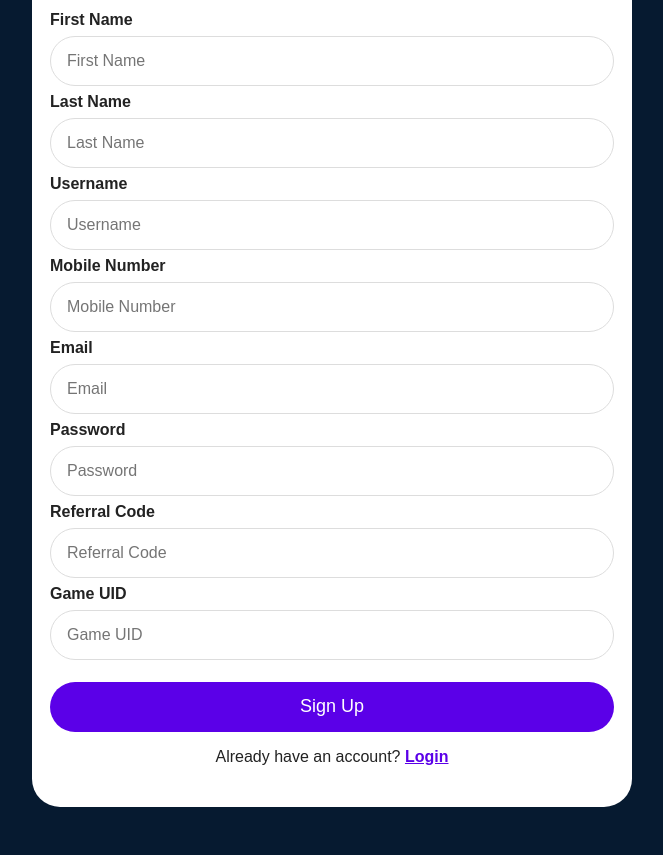
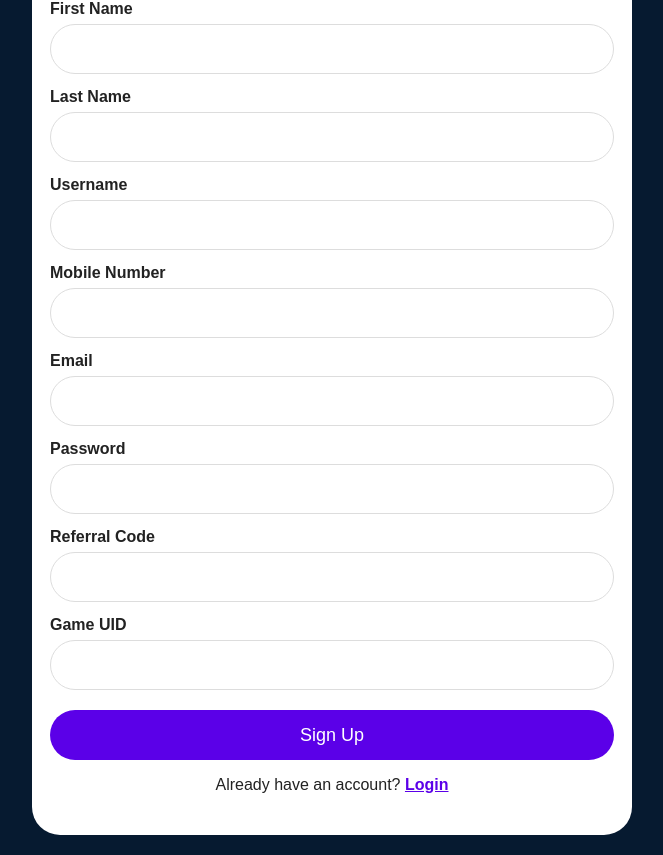
Before and after one commit to rinvati79-cloud/DR-better-, a website: page signup.html in a window 1280 px wide. Shown: the part 158-1013 px from the top of the page, without its empty margins (308-971 px from the left). Before the commit the page ends 985 px from the top, so only its background shows below. Drawn offline with Linux system fonts and the light colour scheme.

Commit message:
Update signup.html

```diff
--- a/signup.html
+++ b/signup.html
@@ -3,41 +3,102 @@
 <head>
 <meta name="viewport" content="width=device-width,initial-scale=1">
 <title>DR Better - Sign Up</title>
+
 <style>
 *{box-sizing:border-box}
-body{margin:0;background:#061a30;font-family:Arial;color:#222}
-.box{max-width:600px;margin:20px auto;background:white;border-radius:28px;padding:25px 18px}
-h1{color:#5b00e8;font-size:34px}
-input{width:100%;height:50px;margin:7px 0;padding:12px 16px;border:1px solid #ddd;border-radius:25px;font-size:16px}
-label{font-weight:bold}
-button{width:100%;height:50px;border:0;border-radius:25px;background:#5b00e8;color:white;font-size:18px;margin-top:15px}
-a{color:#5b00e8;font-weight:bold}
+
+body{
+margin:0;
+background:#061a30;
+font-family:Arial,sans-serif;
+color:#222;
+}
+
+.box{
+max-width:600px;
+margin:20px auto;
+background:white;
+border-radius:28px;
+padding:25px 18px;
+}
+
+h1{
+color:#5b00e8;
+font-size:34px;
+margin:0 0 35px;
+}
+
+label{
+display:block;
+font-weight:bold;
+margin:14px 0 6px;
+}
+
+input{
+width:100%;
+height:50px;
+margin:0;
+padding:12px 16px;
+border:1px solid #ddd;
+border-radius:25px;
+font-size:16px;
+outline:none;
+}
+
+input:focus{
+border-color:#5b00e8;
+}
+
+button{
+width:100%;
+height:50px;
+border:0;
+border-radius:25px;
+background:#5b00e8;
+color:white;
+font-size:18px;
+margin-top:20px;
+cursor:pointer;
+}
+
+a{
+color:#5b00e8;
+font-weight:bold;
+}
 </style>
 </head>
+
 <body>
+
 <div class="box">
+
 <h1>Welcome to,<br>Sign Up</h1>
+
 <form id="registerForm">
+
 <label>First Name</label>
-<input id="firstName" required placeholder="First Name">
+<input id="firstName" required>
+
 <label>Last Name</label>
-<input id="lastName" required placeholder="Last Name">
+<input id="lastName" required>
+
 <label>Username</label>
-<input id="username" required placeholder="Username">
+<input id="username" required>
+
 <label>Mobile Number</label>
-<input id="mobile" required type="tel" placeholder="Mobile Number">
+<input id="mobile" required type="tel">
 
 <label>Email</label>
-<input id="email" required type="email" placeholder="Email">
+<input id="email" required type="email">
 
 <label>Password</label>
-<input id="password" required type="password" placeholder="Password">
+<input id="password" required type="password">
 
 <label>Referral Code</label>
-<input id="referralCode" placeholder="Referral Code">
+<input id="referralCode">
 
 <label>Game UID</label>
-<input id="gameUid" placeholder="Game UID">
+<input id="gameUid">
 
 <button type="submit">Sign Up</button>
 
@@ -45,13 +106,22 @@ a{color:#5b00e8;font-weight:bold}
 Already have an account?
 <a href="login.html">Login</a>
 </p>
+
 </form>
 </div>
+
 <script>
 document.getElementById("registerForm").onsubmit=async e=>{
 e.preventDefault();
+
 try{
-let r=await fetch("/api/auth/register",{method:"POST",headers:{"Content-Type":"application/json"},body:JSON.stringify({
+
+let r=await fetch("/api/auth/register",{
+method:"POST",
+headers:{
+"Content-Type":"application/json"
+},
+body:JSON.stringify({
 firstName:firstName.value,
 lastName:lastName.value,
 username:username.value,
@@ -60,13 +130,27 @@ email:email.value,
 password:password.value,
 referralCode:referralCode.value,
 gameUid:gameUid.value
-})});
+})
+});
+
 let d=await r.json();
-if(!r.ok)throw Error(d.error||"Signup failed");
-if(d.token)localStorage.setItem("DR_BETTER_TOKEN",d.token);
+
+if(!r.ok)
+throw Error(d.error||"Signup failed");
+
+if(d.token)
+localStorage.setItem("DR_BETTER_TOKEN",d.token);
+
 location.href="index.html";
-}catch(e){alert(e.message)}
+
+}catch(e){
+
+alert(e.message);
+
+}
+
 };
 </script>
+
 </body>
 </html>
```
